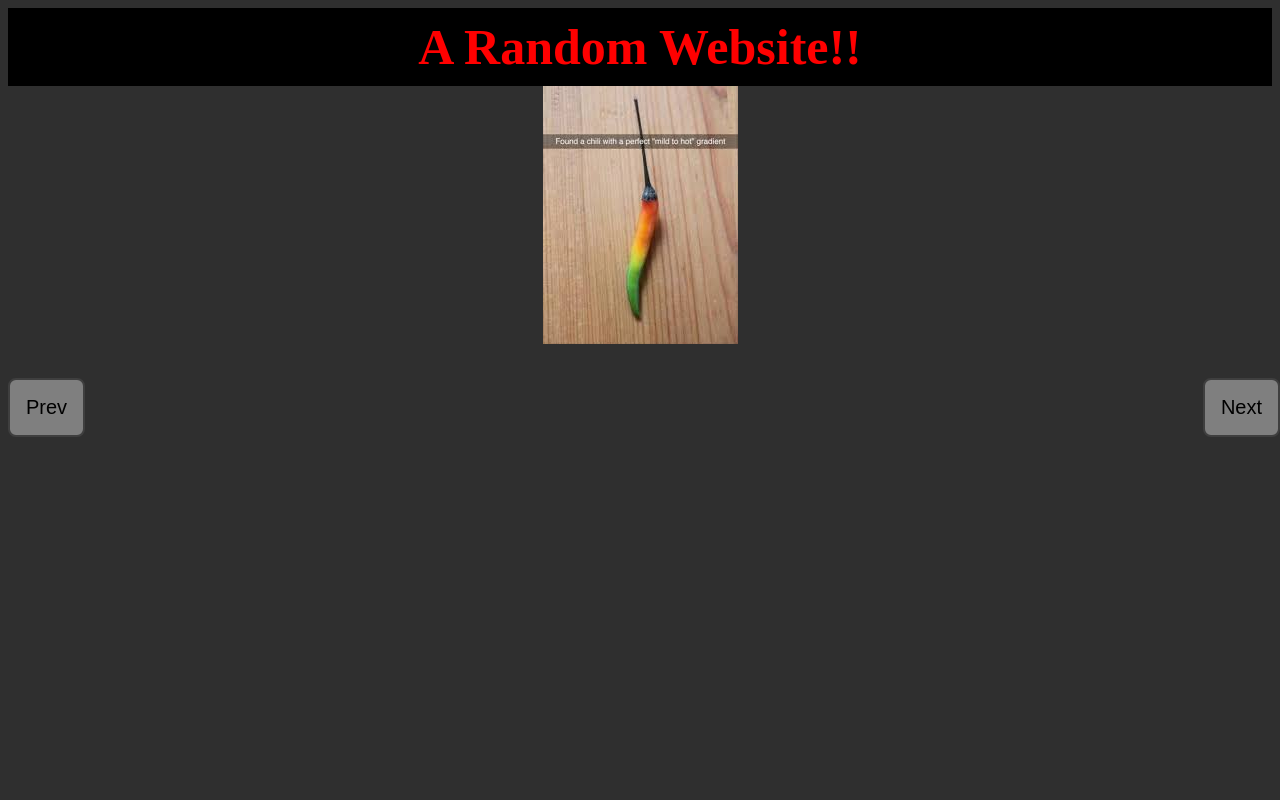
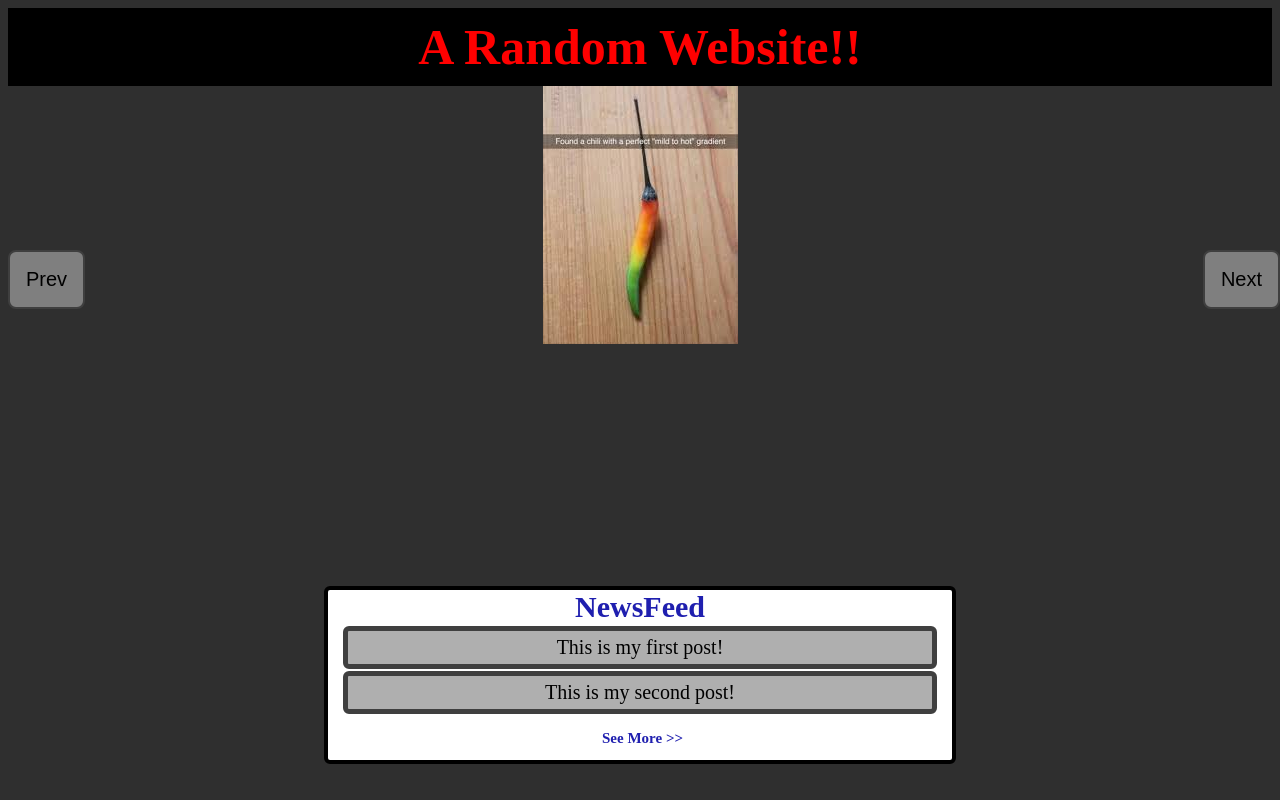
Before and after one commit to RohithS98/Tirutsava2019-website, a React app in the folder ReactJSTest/testapp1/: page / in a window 1280 px wide. Built offline with nearby package versions, Linux system fonts and the light colour scheme.

Commit message:
Add files via upload

```diff
--- a/ReactJSTest/testapp1/src/index.css
+++ b/ReactJSTest/testapp1/src/index.css
@@ -15,19 +15,38 @@ h1{
 
 .center{
 	display : block;
-	margin : auto;
-}
-
-.imageBox{
-	max-width: 700px;
-	object-fit: scale-down;
-  	margin: auto;
+	margin-left : auto;
+	margin-right : auto;
+	margin-up : auto;
+	margin-down : auto;
+	max-height : 500px;
 }
 
 .randText{
 	font-size : 30px;
 	color : blue;
 }
+
+.imageHolder{
+	display : block;
+	height : 500px;
+	width : 100%;
+	object-fit : scale-down;
+}
+
+.NewsFeed{
+	background-color : #ffffff;
+	margin-left : 25%;
+	margin-right : 25%;
+	padding-bottom : 10px;
+	text-align : center;
+	font-size : 30px;
+	color : #1f1faf;
+	font-weight : bold;
+	border-radius : 6px;
+	border : 4px solid black;
+}
+
 
 .PicButtonLeft, .PicButtonRight{
 	transition-duration : 0.2s;
@@ -38,13 +57,41 @@ h1{
 	position: absolute;
   	top: 50%;
 	width: auto;
-  	margin-top: -22px;
+  	margin-top: -150px;
   	padding: 16px;
 }
 .PicButtonRight{
 	right : 0;
 }
 
+.post{
+	display : block;
+	background-color : #afafaf;
+	padding-top : 5px;
+	padding-bottom : 5px;
+	border : 5px solid #3f3f3f;
+	border-radius : 6px;
+	margin-left : 15px;
+	margin-right : 15px;
+	font-size : 20px;
+	text-align : center;
+	color : black;
+	font-weight : lighter;
+	margin-top : 2px;
+	margin-bottom : 2px;
+}
+
+.smallLink{
+	font-size : 15px;
+	text-align : left;
+	padding-top : 5px;
+	padding-left :5px;
+}
+
+.smallLink:hover{
+	color : #008fff;
+}
+
 .PicButtonLeft:hover, .PicButtonRight:hover{
 	background-color : #5f5f5f;
 }
--- a/ReactJSTest/testapp1/src/index.js
+++ b/ReactJSTest/testapp1/src/index.js
@@ -55,12 +55,50 @@ class SlideShow extends React.Component {
 	}
 }
 
+function Post(props){
+	return (
+		<div className = "post">
+			{props.value.content}
+		</div>
+	);
+}
+
+class NewsFeed extends React.Component{
+	constructor(props) {
+		super(props);
+		this.state = {
+      		posts: [
+        		{content: 'This is my first post!'},
+        		{content: 'This is my second post!'}
+      		]
+    	};
+	}
+
+	render(){
+		const posts = this.state.posts.map((post, index) =>
+      	<Post key={index} value={post} />
+    		);
+    	return (
+      		<div className="feed">
+      			<span>NewsFeed</span>
+        		{posts}
+        		<span className = "smallLink">See More >></span>
+      		</div>
+		);
+	}
+}
+
 class Page extends React.Component {
 	render() {
 		return (
+		<div>
 			<div className = "imageHolder">
 				<SlideShow />
 			</div>
+			<div className = "NewsFeed">
+				<NewsFeed />
+			</div>
+		</div>
 		);
 	}
 }
```
